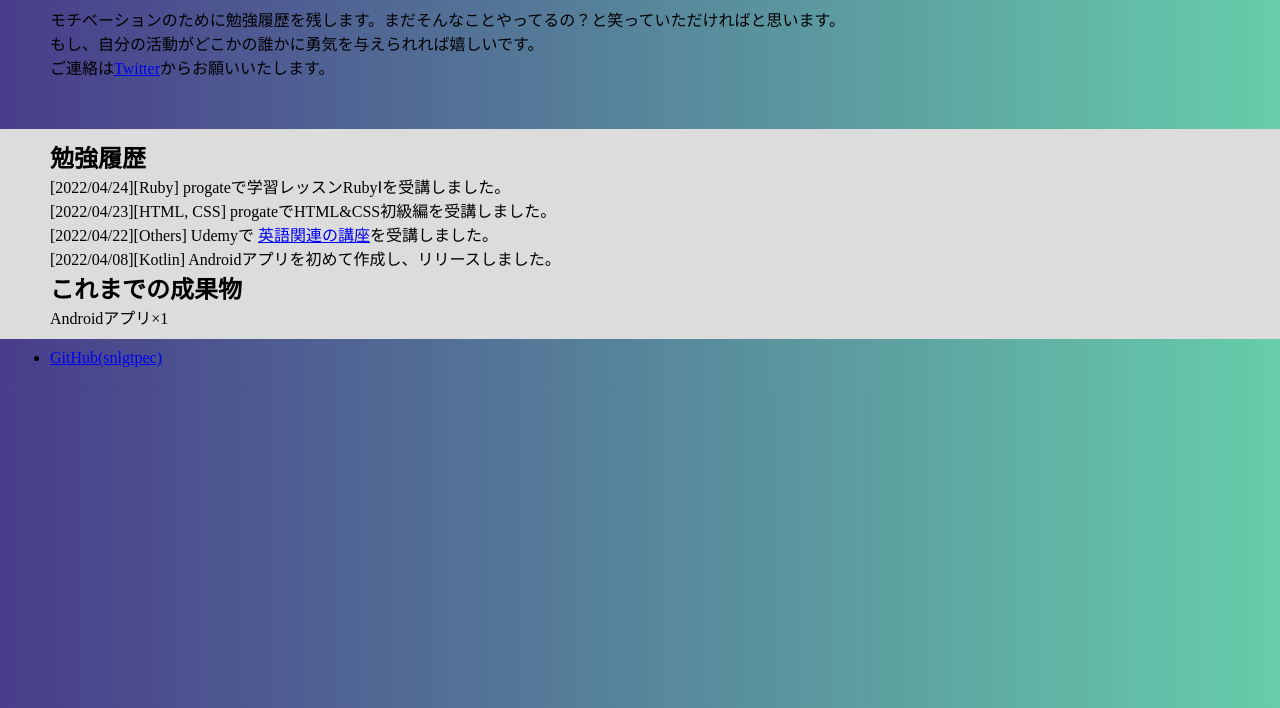
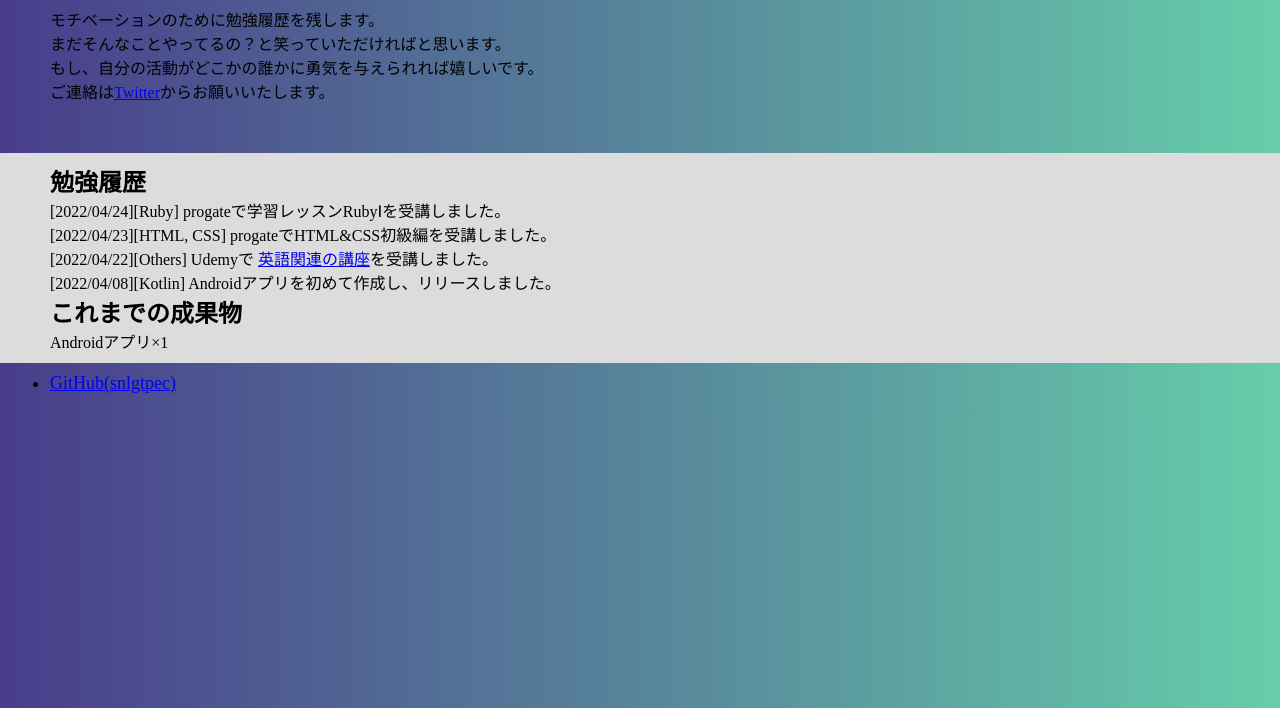
Before and after one commit to snlgtpec/snlgtpec.github.io, a plain HTML site: page index.html in a window 1280 px wide. Shown: the part 92-800 px from the top of the page. Drawn offline with Linux system fonts and the light colour scheme.

Commit message:
update appearance

```diff
--- a/index.css
+++ b/index.css
@@ -34,4 +34,5 @@ body {
 
 .footer_list {
 	padding: 10px 50px;
+  font-size: 18px;
 }
--- a/index.html
+++ b/index.html
@@ -8,7 +8,8 @@
 <body>
 	<div class="header">
 		<h1>snlgtpec activity</h1>
-		<p>モチベーションのために勉強履歴を残します。まだそんなことやってるの？と笑っていただければと思います。</p>
+		<p>モチベーションのために勉強履歴を残します。</p>
+		<p>まだそんなことやってるの？と笑っていただければと思います。</p>
 		<p>もし、自分の活動がどこかの誰かに勇気を与えられれば嬉しいです。</p>
 		<p>ご連絡は<a href="https://twitter.com/snlgtpec">Twitter</a>からお願いいたします。</p>
 	</div>
```
